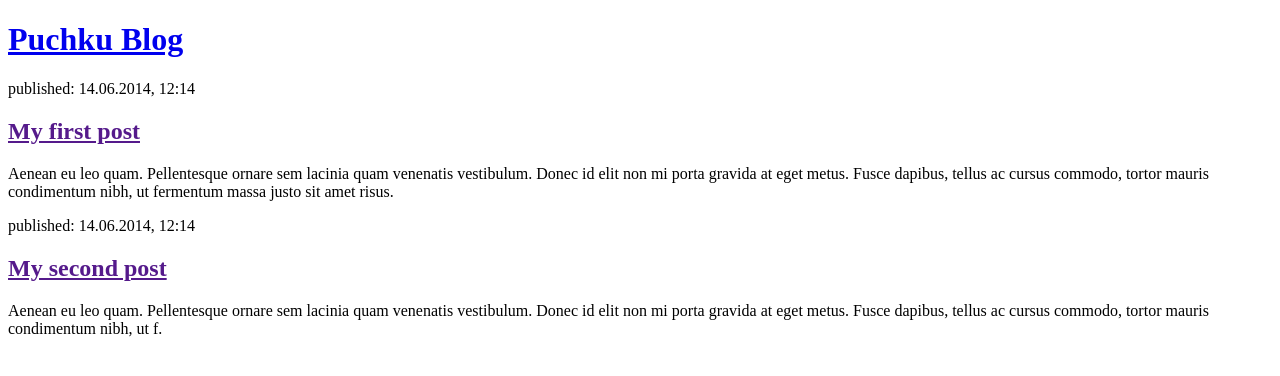
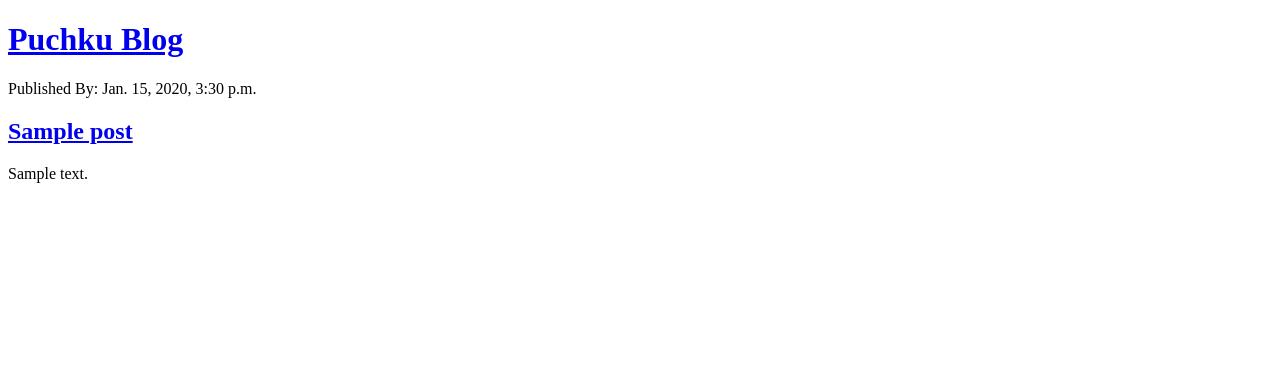
Before and after one commit to GSKitchen/my-first-blog, a Django app: template blog/templates/blog/post_list.html in a window 1280 px wide. Shown: the top 376 px of the page. Run offline with Django 3.2, Linux system fonts and the light colour scheme; the template is opened without the code that fills it: values that come from a table or form of the project are taken from there, others are empty; tables that the repository leaves empty hold one stand-in row (values such as "Sample post").

Commit message:
Modified templetes to display post from DB

```diff
--- a/blog/templates/blog/post_list.html
+++ b/blog/templates/blog/post_list.html
@@ -9,15 +9,13 @@
         </div>
 
         <div>
-            <p>published: 14.06.2014, 12:14</p>
-            <h2><a href="">My first post</a></h2>
-            <p>Aenean eu leo quam. Pellentesque ornare sem lacinia quam venenatis vestibulum. Donec id elit non mi porta gravida at eget metus. Fusce dapibus, tellus ac cursus commodo, tortor mauris condimentum nibh, ut fermentum massa justo sit amet risus.</p>
-        </div>
-
-        <div>
-            <p>published: 14.06.2014, 12:14</p>
-            <h2><a href="">My second post</a></h2>
-            <p>Aenean eu leo quam. Pellentesque ornare sem lacinia quam venenatis vestibulum. Donec id elit non mi porta gravida at eget metus. Fusce dapibus, tellus ac cursus commodo, tortor mauris condimentum nibh, ut f.</p>
+            {% for item in posts %}
+              <div>
+                <p>Published By: {{ item.published_date }}</p>
+                <h2><a href="#">{{ item.title }}</a></h2>
+                <p>{{ item.text|linebreaksbr }}</p>
+              </div>
+            {% endfor %}
         </div>
     </body>
 </html>
--- a/blog/views.py
+++ b/blog/views.py
@@ -1,6 +1,9 @@
 from django.shortcuts import render
+from .models import Post
+from django.utils import timezone
 
 # Create your views here.
 
 def post_list(request):
-    return render(request, 'blog/post_list.html', {})
+    posts = Post.objects.filter(published_date__lte=timezone.now()).order_by('published_date')
+    return render(request, 'blog/post_list.html', {'posts': posts})
```
